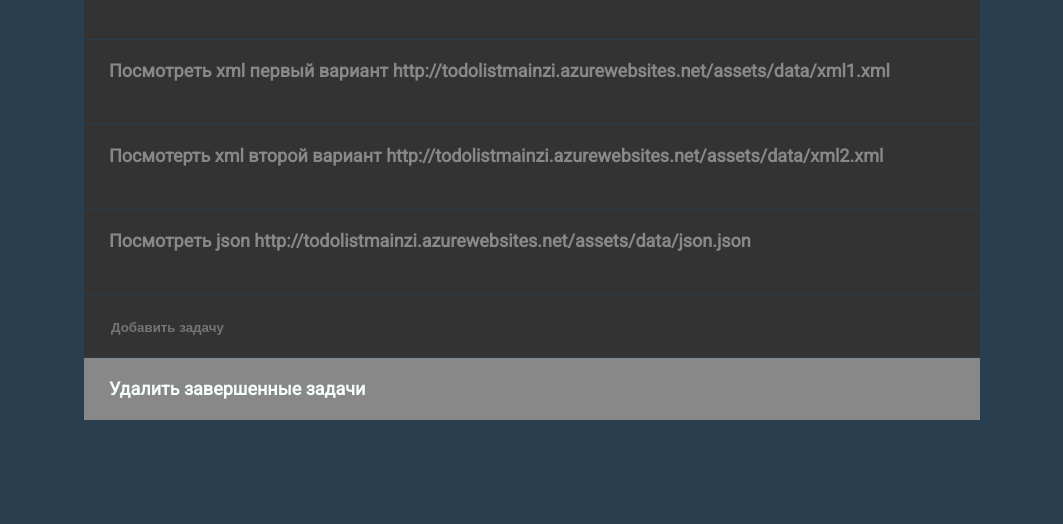
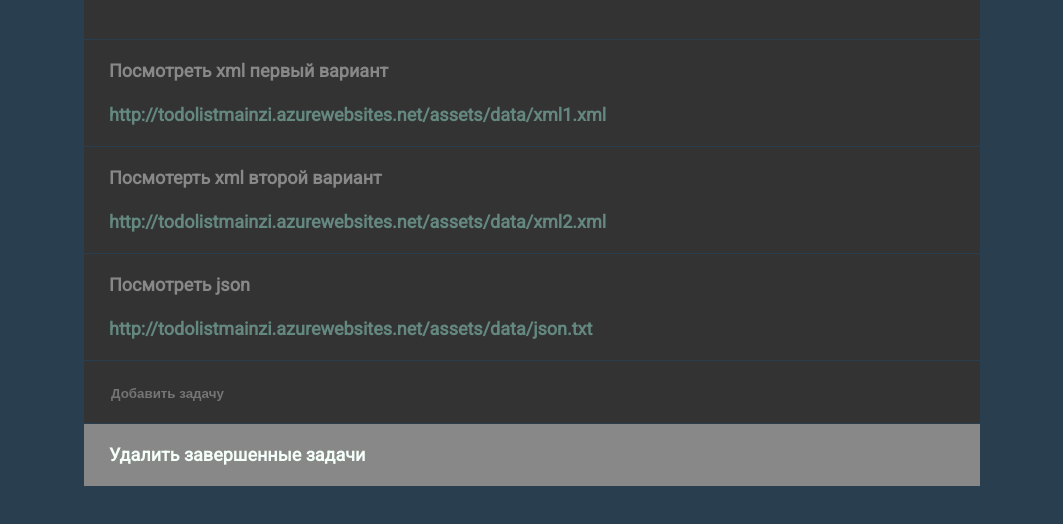
Before and after one commit to Mainzi/ToDoList, a plain HTML site: page ToDo/index.html in a window 1280 px wide. Shown: the part 272-796 px from the top of the page, without its empty margins (108-1171 px from the left). Drawn offline with Linux system fonts and the light colour scheme.

Commit message:
fix link to xml/json(->txt)

```diff
--- a/ToDo/index.html
+++ b/ToDo/index.html
@@ -31,13 +31,16 @@
                 <P>Залить на азур</P>
            </li>
            <li class='todo-item'>
-                <P>Посмотреть xml первый вариант http://todolistmainzi.azurewebsites.net/assets/data/xml1.xml</P>
+                <P>Посмотреть xml первый вариант </P>
+                <a href="assets/data/xml1.xml"> http://todolistmainzi.azurewebsites.net/assets/data/xml1.xml</a>
            </li>
            <li class='todo-item'>
-                <P>Посмотерть xml второй вариант http://todolistmainzi.azurewebsites.net/assets/data/xml2.xml</P>
+                <P>Посмотерть xml второй вариант </P>
+                <a href="assets/data/xml2.xml"> http://todolistmainzi.azurewebsites.net/assets/data/xml2.xml</a>
            </li>
            <li class='todo-item'>
-                <P>Посмотреть json http://todolistmainzi.azurewebsites.net/assets/data/json.json</P>
+                <P>Посмотреть json   </P>
+                <a href="assets/data/json.txt"> http://todolistmainzi.azurewebsites.net/assets/data/json.txt</a>
            </li>
             <label for="Add task">
               <li class='todo-item'>
```
Also changed, not shown: ToDo/assets/data/json.txt (renamed from ToDo/assets/data/json.json).
